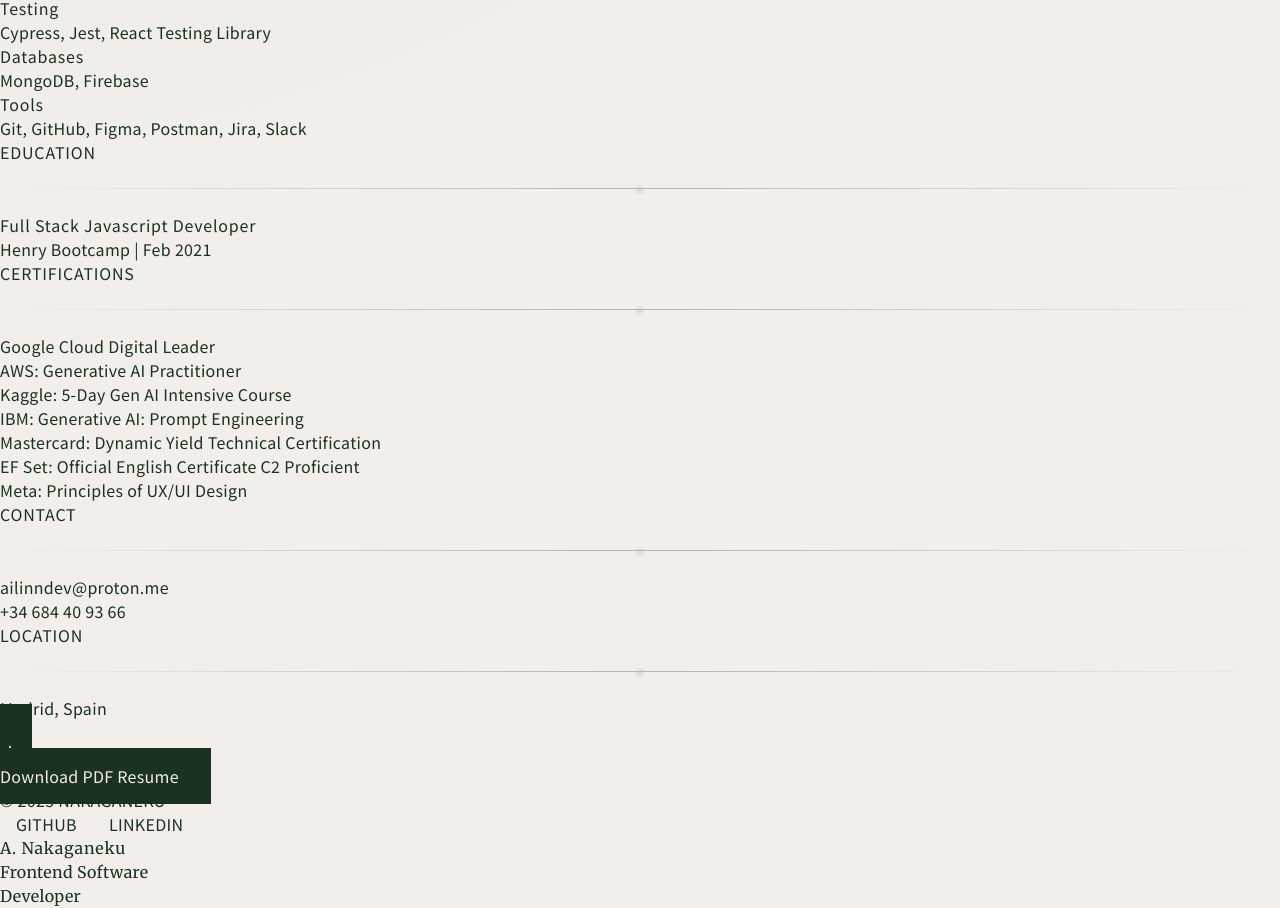
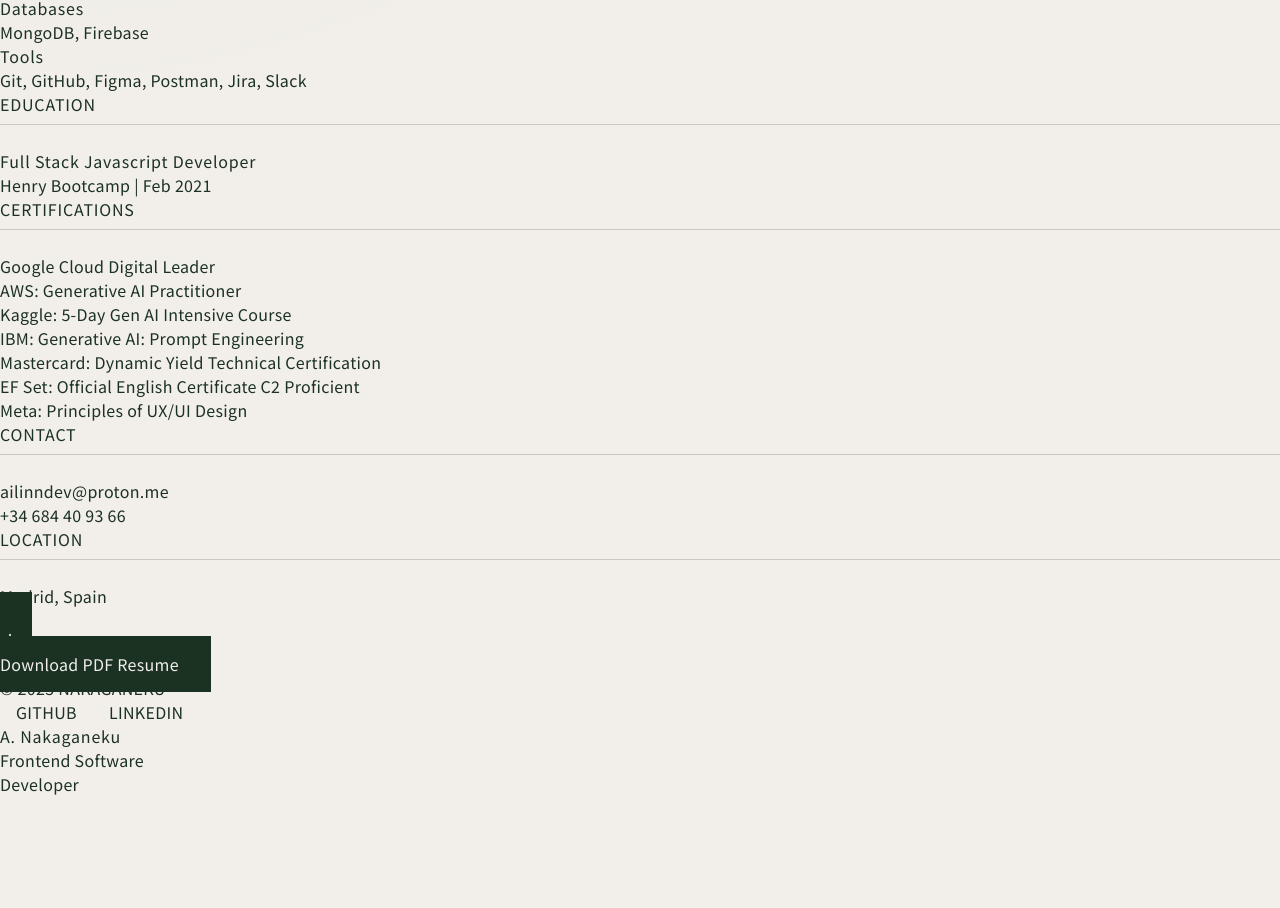
Before and after one commit to ailinnakaganeku/portfolio2025, a Next.js app: page / in a window 1280 px wide. Shown: the part 919-1827 px from the top of the page. After the commit the page ends 1715 px from the top, so only its background shows below. Built offline with nearby package versions, Linux system fonts and the light colour scheme.

Commit message:
updating fonts + animations

```diff
--- a/app/globals.css
+++ b/app/globals.css
@@ -8,10 +8,11 @@
   --accent-color: 112, 87, 61; /* Kincha brown */
   --sakura-pink: 255, 218, 224; /* Sakura pink */
   --bamboo-green: 42, 83, 44; /* Bamboo green */
+  --font-dm-sans: "DM Sans", "DM Sans Placeholder", sans-serif;
 }
 
 body {
-  font-family: var(--font-noto-sans-jp), sans-serif;
+  font-family: var(--font-dm-sans);
   color: rgb(var(--foreground-rgb));
   background: rgb(var(--background-rgb));
   letter-spacing: 0.02em;
@@ -29,26 +30,18 @@
 
 .jp-line {
   height: 1px;
+  background: rgb(var(--foreground-rgb));
   background: linear-gradient(
     to right,
-    transparent,
-    rgb(var(--foreground-rgb)) 50%,
-    transparent
+    rgb(var(--foreground-rgb)),
+    rgb(var(--foreground-rgb)) 100%,
+    rgb(var(--foreground-rgb))
   );
-  margin: 1.5rem 0;
-  opacity: 0.3;
+  margin: 0.5rem 0 1.5rem 0;
+  opacity: 0.2;
   position: relative;
-}
-
-.jp-line::before {
-  content: "❀";
-  position: absolute;
-  left: 50%;
-  top: 50%;
-  transform: translate(-50%, -50%);
-  color: rgb(var(--accent-color));
-  opacity: 0.5;
-  font-size: 0.8rem;
+  transform-origin: left;
+  animation: lineSwipe 1.5s cubic-bezier(0.4, 0, 0.2, 1) forwards;
 }
 
 ::-webkit-scrollbar {
@@ -179,6 +172,15 @@
   }
 }
 
+@keyframes lineSwipe {
+  0% {
+    transform: scaleX(0);
+  }
+  100% {
+    transform: scaleX(1);
+  }
+}
+
 .animate-on-scroll {
   opacity: 0;
   transform: translateY(20px);
@@ -231,7 +233,3 @@
   writing-mode: vertical-rl;
   text-orientation: mixed;
 }
-
-.font-merriweather-sans {
-  font-family: var(--font-merriweather-sans);
-}
```
